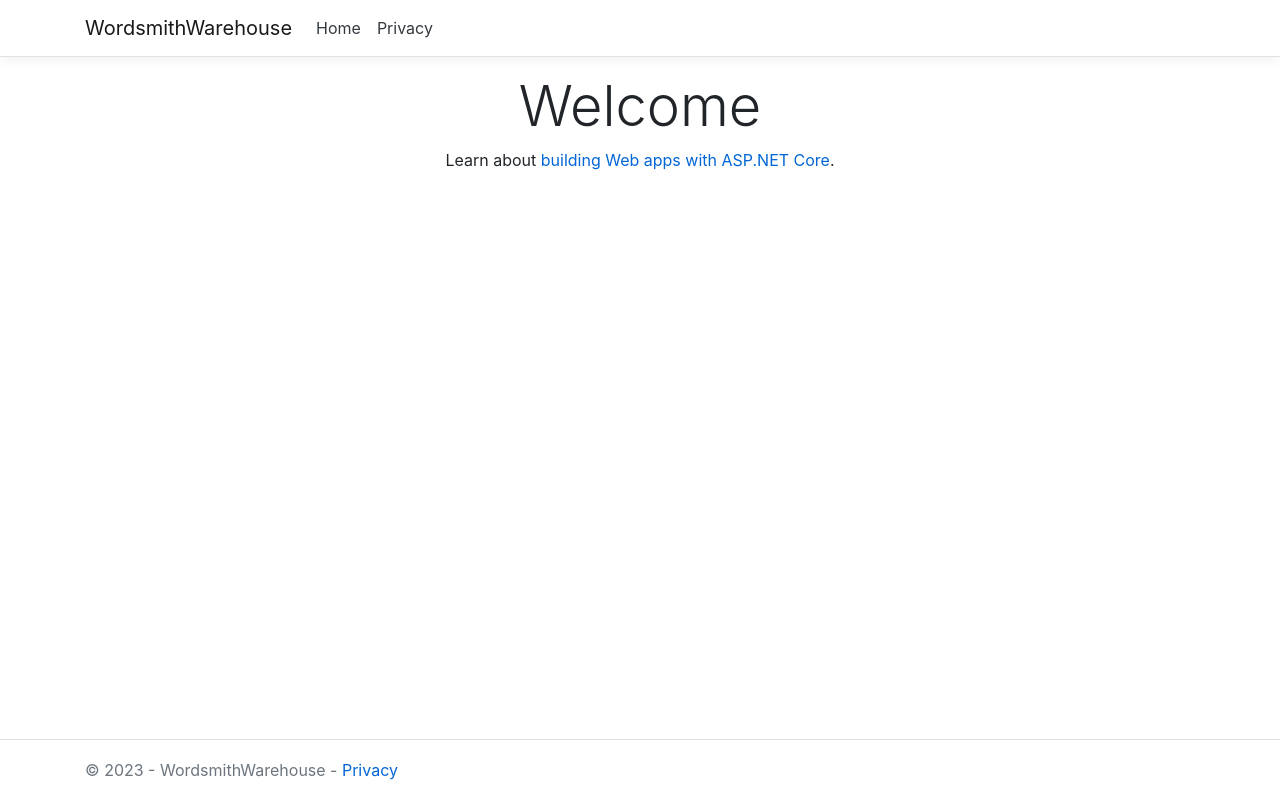
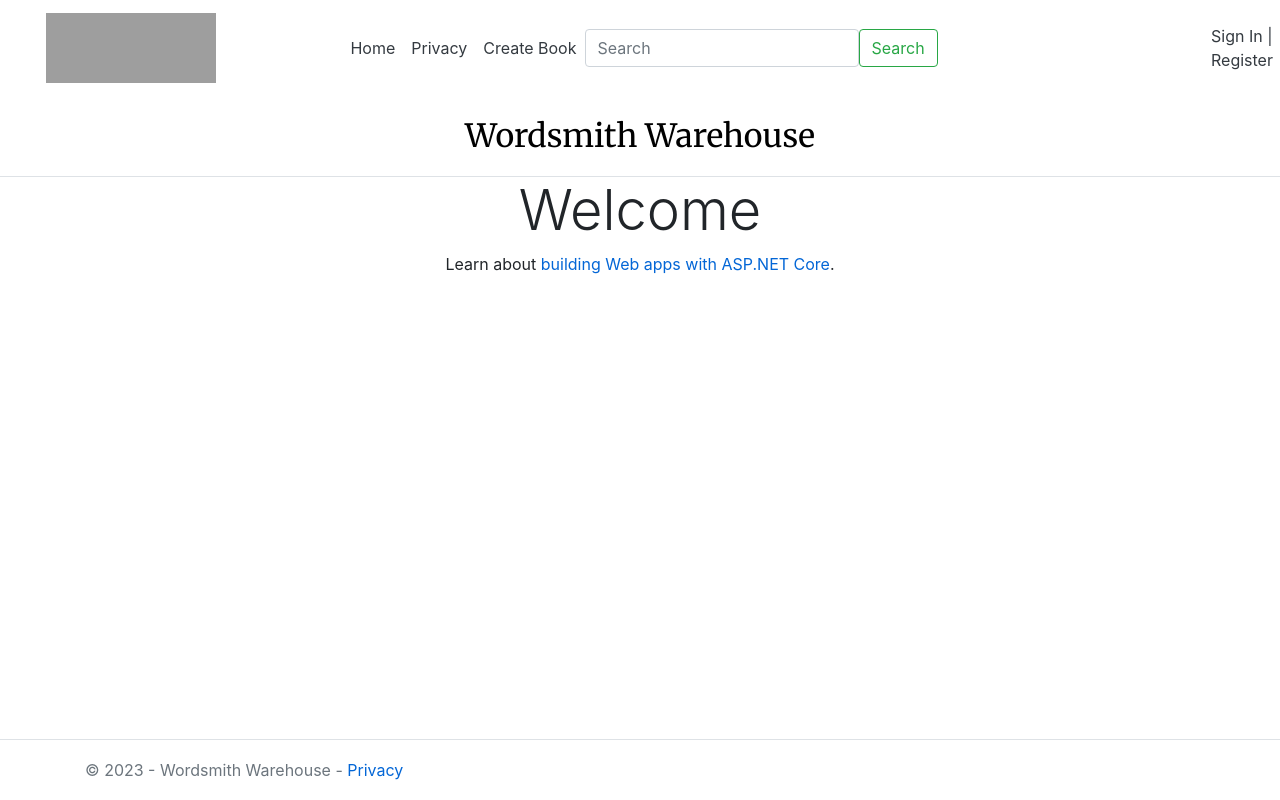
Before and after one commit to DuarteMurat/WordsmithWarehouse, an ASP.NET Core app: page / in a window 1280 px wide. Run offline with ASP.NET Core 8, Linux system fonts and the light colour scheme; grey boxes are pictures that could not be loaded.

Commit message:
InitDb and CRUD Books Slight layout changes

```diff
--- a/WordsmithWarehouse/Views/Shared/_Layout.cshtml
+++ b/WordsmithWarehouse/Views/Shared/_Layout.cshtml
@@ -3,30 +3,61 @@
 <head>
     <meta charset="utf-8" />
     <meta name="viewport" content="width=device-width, initial-scale=1.0" />
-    <title>@ViewData["Title"] - WordsmithWarehouse</title>
+    <title>@ViewData["Title"] - Wordsmith Warehouse</title>
     <link rel="stylesheet" href="~/lib/bootstrap/dist/css/bootstrap.min.css" />
     <link rel="stylesheet" href="~/css/site.css" />
+    <link href="https://fonts.googleapis.com/css2?family=Merriweather:wght@300;400&display=swap" rel="stylesheet">
 </head>
 <body>
     <header>
-        <nav class="navbar navbar-expand-sm navbar-toggleable-sm navbar-light bg-white border-bottom box-shadow mb-3">
-            <div class="container">
-                <a class="navbar-brand" asp-area="" asp-controller="Home" asp-action="Index">WordsmithWarehouse</a>
+        <nav class="navbar navbar-expand-sm navbar-toggleable-sm navbar-light bg-white">
+            <div class="container-fluid">
+                <div class="col-2">
+                    <a class="navbar-brand" asp-area="" asp-controller="Home" asp-action="Index">
+                        <img src="images/TempLogo.png" alt="Bootstrap" width="170" height="70">
+                    </a>
                     <button class="navbar-toggler" type="button" data-toggle="collapse" data-target=".navbar-collapse" aria-controls="navbarSupportedContent"
                             aria-expanded="false" aria-label="Toggle navigation">
                         <span class="navbar-toggler-icon"></span>
                     </button>
-                <div class="navbar-collapse collapse d-sm-inline-flex justify-content-between">
-                    <ul class="navbar-nav flex-grow-1">
+                </div>
+                <div class="col">
+                    <div class="navbar-collapse collapse d-sm-inline-flex justify-content-center">
+                        <ul class="navbar-nav flex-grow-0">
                             <li class="nav-item">
                                 <a class="nav-link text-dark" asp-area="" asp-controller="Home" asp-action="Index">Home</a>
                             </li>
                             <li class="nav-item">
-                            <a class="nav-link text-dark" asp-area="" asp-controller="Home" asp-action="Privacy">Privacy</a>
+                                <a class="nav-link text-dark " asp-area="" asp-controller="Home" asp-action="Privacy">Privacy</a>
+                            </li>
+                            <li class="nav-item">
+                                <a class="nav-link text-dark " asp-area="" asp-controller="Books" asp-action="Index">Create Book</a>
+                            </li>
+                        </ul>
+                        <form class="d-flex" role="search">
+                            <input class="form-control me-2" type="search" placeholder="Search" aria-label="Search">
+                            <button class="btn btn-outline-success" type="submit">Search</button>
+                        </form>
+                    </div>
+                </div>
+
+                <div class="col-2">
+                    <div class="navbar-collapse collapse flex-">
+                        <ul class="nav navbar-nav navbar-right">
+                            <li class="nav-item navbar-right">
+                                <a class="nav-link text-dark " asp-area="" asp-controller="" asp-action="" style="padding-left:150px;"> Sign In | Register </a>
                             </li>
                         </ul>
                     </div>
                 </div>
+            </div>
+        </nav>
+        <nav class="navbar navbar-expand-sm navbar-toggleable-sm navbar-light bg-white border-bottom">
+            <ul class="nav navbar-nav mx-auto">
+                <li class="nav-item">
+                    <a class="nav-link" style="font-family: 'Merriweather', serif; font-size: xx-large; color: black;" href="#">Wordsmith Warehouse</a>
+                </li>
+            </ul>
         </nav>
     </header>
     <div class="container">
@@ -37,7 +68,7 @@
 
     <footer class="border-top footer text-muted">
         <div class="container">
-            &copy; 2023 - WordsmithWarehouse - <a asp-area="" asp-controller="Home" asp-action="Privacy">Privacy</a>
+            &copy; 2023 - Wordsmith Warehouse - <a asp-area="" asp-controller="Home" asp-action="Privacy">Privacy</a>
         </div>
     </footer>
     <script src="~/lib/jquery/dist/jquery.min.js"></script>
--- a/WordsmithWarehouse/appsettings.json
+++ b/WordsmithWarehouse/appsettings.json
@@ -6,5 +6,9 @@
       "Microsoft.Hosting.Lifetime": "Information"
     }
   },
-  "AllowedHosts": "*"
+  "AllowedHosts": "*",
+
+  "ConnectionStrings": {
+    "DefaultConnection": "DefaultConnection"
+  }
 }
```
Also changed, not shown: WordsmithWarehouse/Data/DataContext.cs (added, +15 -0 lines), WordsmithWarehouse/Startup.cs (+7 -0 lines), WordsmithWarehouse/WordsmithWarehouse.csproj. Lines whose indentation alone changed are shown as unchanged.
